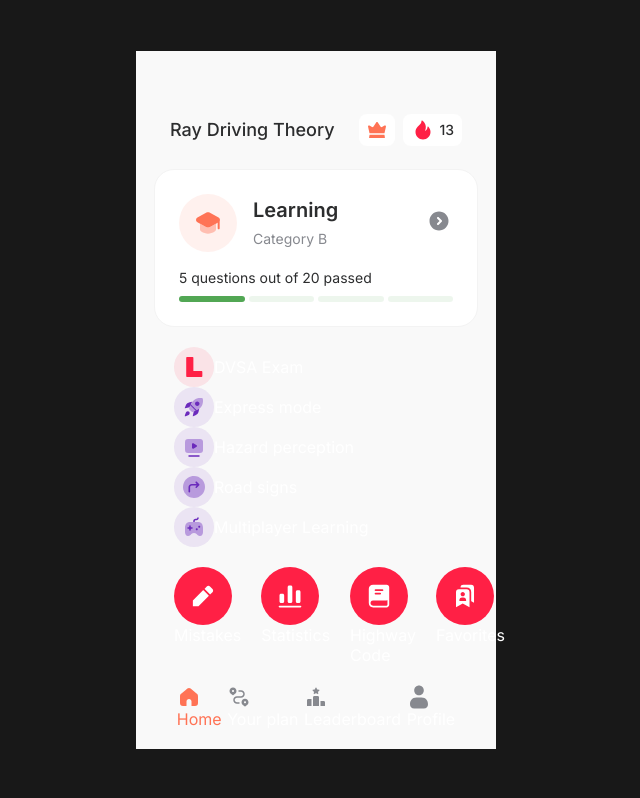
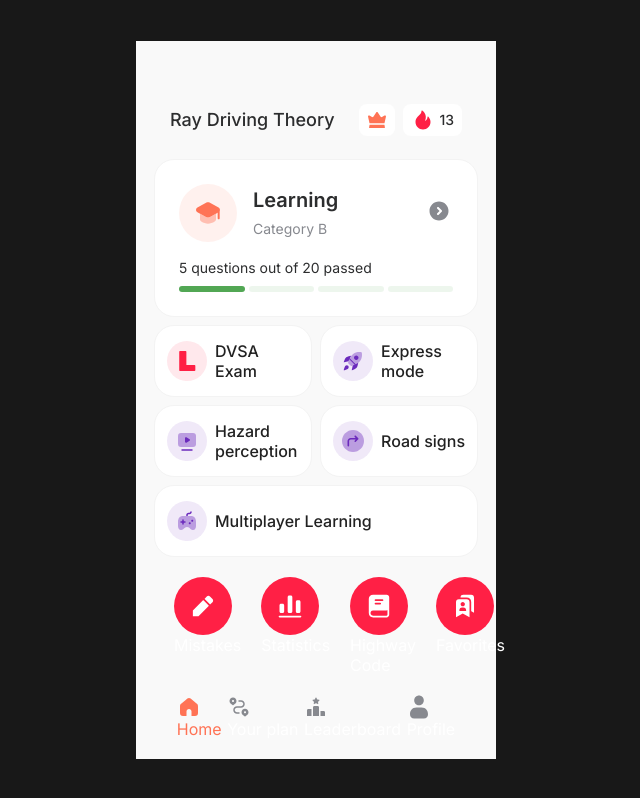
Before and after one commit to DariaBlomma/reactive-phone-test, a Vue app: page / in a window 1280 px wide. Shown: the whole page, without its empty margins (324-964 px from the left). Built offline with nearby package versions, Linux system fonts and the light colour scheme.

Commit message:
sections list markup

```diff
--- a/src/App.vue
+++ b/src/App.vue
@@ -10,9 +10,14 @@
 
 <style scoped lang="scss">
 .wrapper {
-	height: 100vh;
 	display: flex;
 	justify-content: center;
 	align-items: center;
 }
+
+@media (min-width: $desktop) {
+	.wrapper {
+		height: 100vh;
+	}
+}
 </style>
--- a/src/assets/styles/fonts.scss
+++ b/src/assets/styles/fonts.scss
@@ -19,7 +19,6 @@
 	font-weight: 500;
 	font-size: 16px;
 	line-height: 20px;
-	color: rgba(#000, 0.87); //todo - remove color
 }
 
 //paragraph/bold/03 in figma
--- a/src/components/EncircledIcon.vue
+++ b/src/components/EncircledIcon.vue
@@ -55,11 +55,13 @@
 
 	&._small {
 		width: 40px;
+		min-width: 40px;
 		height: 40px;
 	}
 
 	&._big,
 	&._middle {
+		min-width: 50px;
 		width: 58px;
 		height: 58px;
 	}
--- a/src/components/home/HeaderLine.vue
+++ b/src/components/home/HeaderLine.vue
@@ -63,7 +63,7 @@
 	color: $grey_800;
 	cursor: pointer;
 	user-select: none;
-	transition: background-color, color 0.4s ease;
+	transition: background-color 0.4s ease, color 0.4s ease;
 
 	&._premium {
 		padding: 4px 6px;
--- a/src/components/home/SectionsList.vue
+++ b/src/components/home/SectionsList.vue
@@ -1,7 +1,7 @@
 <template>
 <div class="sections-list">
 	<div
-			class="section"
+			class="card section"
 			v-for="item in list"
 			:key="item.id"
 	>
@@ -10,7 +10,7 @@
 				:class="item.className"
 				:icon-component="item.iconComponent"
 		/>
-		{{ item.title }}
+		<h4 class="heading-4">{{ item.title }}</h4>
 	</div>
 </div>
 </template>
@@ -62,9 +62,40 @@
 </script>
 
 <style scoped lang="scss">
+.sections-list {
+	display: grid;
+	grid-template-columns: repeat(2, 1fr);
+	grid-template-rows: repeat(3, 72px);
+	gap: 8px;
+}
+
 .section {
 	display: flex;
 	align-items: center;
+	gap: 8px;
+	color: rgba(#000, 0.87);
+	transition: background-color 0.4s ease, color 0.4s ease;
+
+	&:last-child {
+		grid-column: 1 / 3;
+	}
+
+	&:hover {
+		background-color: rgba($grey_800, 0.7);
+		color: #fff;
+
+		.icon {
+			background-color: rgba(#fff, 0.2);
+		}
+	}
+
+	&:active {
+		background-color: rgba($grey_800, 0.5);
+
+		.icon {
+			background-color: rgba(#fff, 0.2);
+		}
+	}
 }
 
 .icon {
@@ -76,4 +107,11 @@
 		}
 	}
 }
+
+@media (max-width: $mobile) {
+	.sections-list {
+		display: flex;
+		flex-direction: column;
+	}
+}
 </style>
--- a/src/views/HomeView.vue
+++ b/src/views/HomeView.vue
@@ -7,9 +7,7 @@
 	  />
 	  <LearningPreview category="B" />
 
-	  <div style="margin: 20px">
-		  <SectionsList />
-	  </div>
+	  <SectionsList />
 
 	  <div style="margin: 20px">
 		  <QuickLinksList />
@@ -22,9 +20,8 @@
 
 <script setup lang="ts">
 import HeaderLine from '@/components/home/HeaderLine.vue';
-
+import LearningPreview from '@/components/home/LearningPreview.vue';
 import SectionsList from '@/components/home/SectionsList.vue';
-import LearningPreview from '@/components/home/LearningPreview.vue';
 import QuickLinksList from '@/components/home/QuickLinksList.vue';
 import AppFooter from '@/components/AppFooter.vue';
 </script>
```
